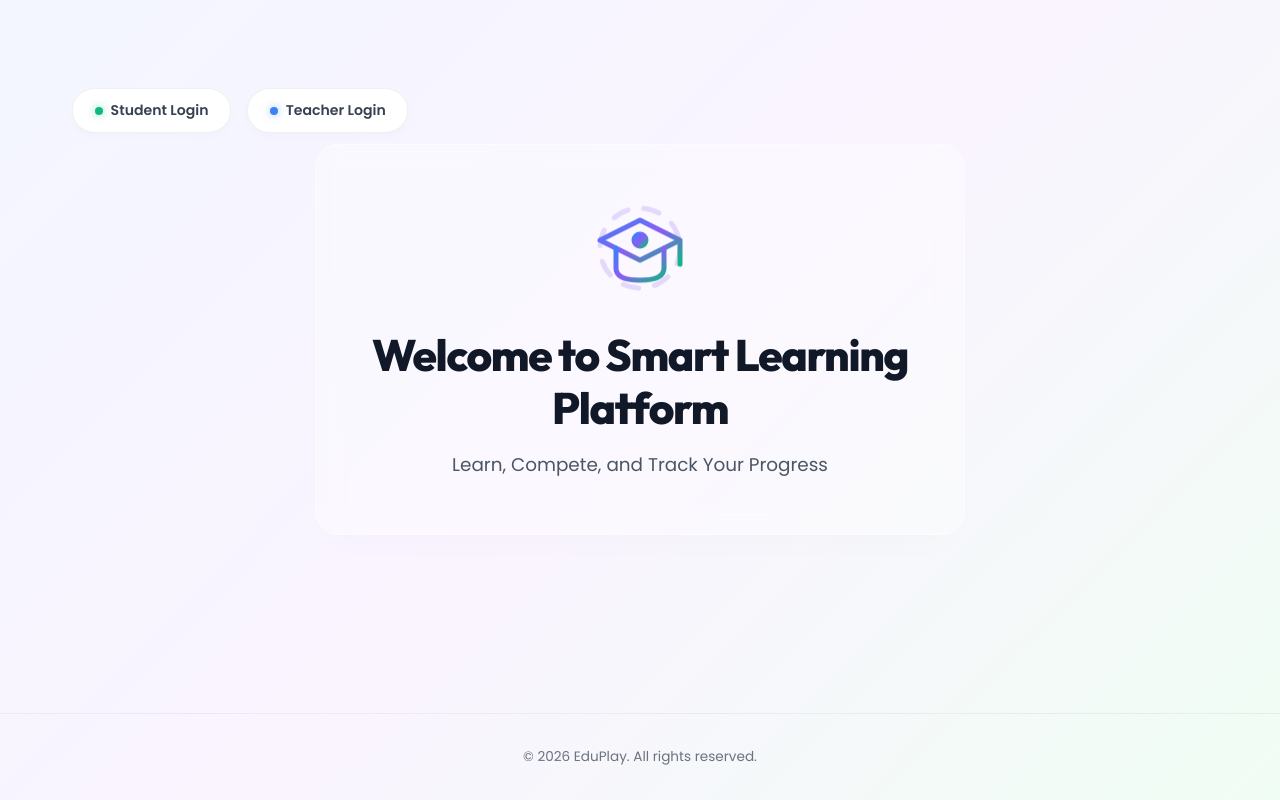
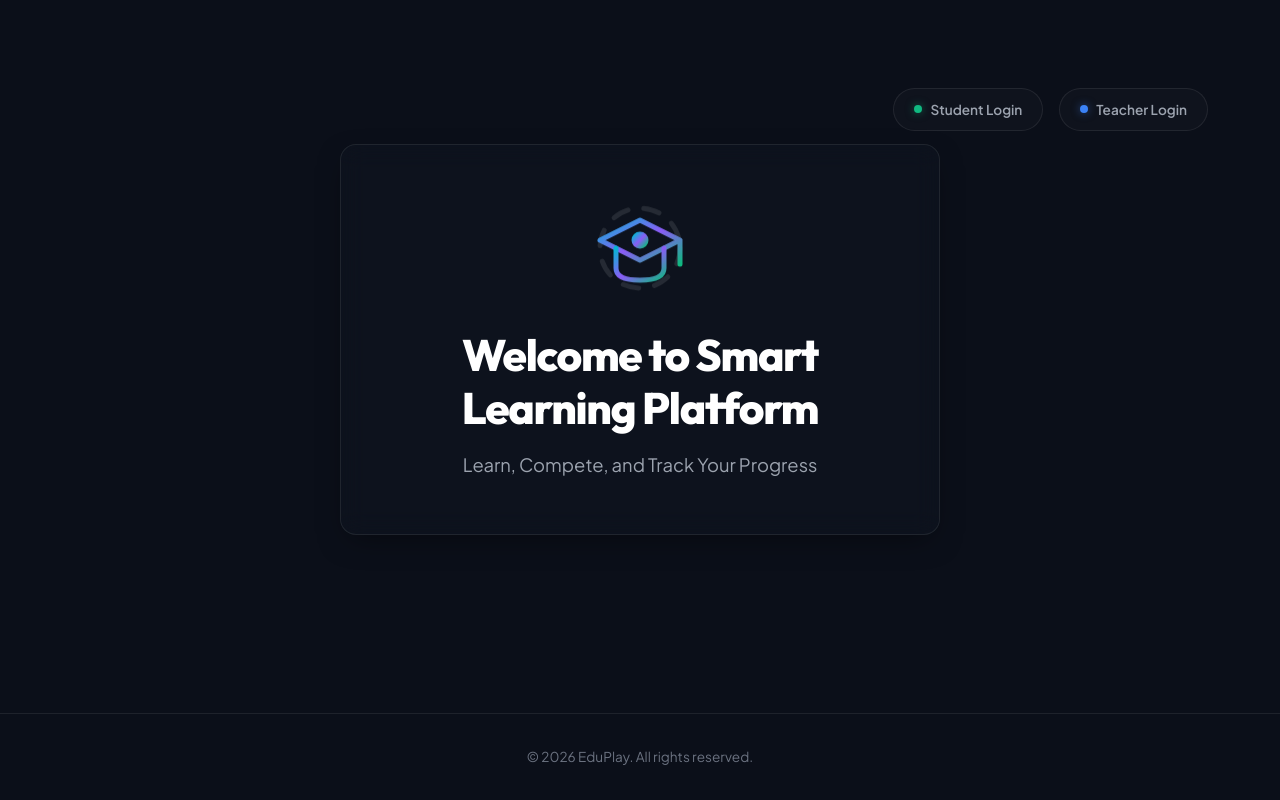
Before and after one commit to Akshai-ks/BrainBattle, a Django app: page / in a window 1280 px wide. Run offline with Django 5.2, Linux system fonts and the light colour scheme.

Commit message:
Homepage reverted to dark theme matching other pages and login moved to top-right

```diff
--- a/game_core/templates/game_core/index.html
+++ b/game_core/templates/game_core/index.html
@@ -5,8 +5,8 @@
 {% block content %}
 <div class="smart-portal-wrapper fade-in">
 
-    <!-- Top Left Login Actions -->
-    <div class="top-left-actions">
+    <!-- Top Right Login Actions -->
+    <div class="top-right-actions">
         <a href="{% url 'student_login' %}" class="portal-pill-btn student-pill">
             <span class="dot student-dot"></span> Student Login
         </a>
@@ -20,19 +20,19 @@
 
         <!-- Elegant Education/Gaming Vector Illustration -->
         <div class="illustration-wrapper">
-            <svg class="floating-icon" xmlns="http://www.w3.org/2000/svg" width="96" height="96" viewBox="0 0 24 24" fill="none" stroke="url(#pastel-grad)" stroke-width="1.25" stroke-linecap="round" stroke-linejoin="round">
+            <svg class="floating-icon" xmlns="http://www.w3.org/2000/svg" width="96" height="96" viewBox="0 0 24 24" fill="none" stroke="url(#accent-grad)" stroke-width="1.25" stroke-linecap="round" stroke-linejoin="round">
                 <defs>
-                    <linearGradient id="pastel-grad" x1="0%" y1="0%" x2="100%" y2="100%">
-                        <stop offset="0%" stop-color="#3b82f6" />
-                        <stop offset="50%" stop-color="#8b5cf6" />
-                        <stop offset="100%" stop-color="#10b981" />
+                    <linearGradient id="accent-grad" x1="0%" y1="0%" x2="100%" y2="100%">
+                        <stop offset="0%" stop-color="var(--accent-cyan)" />
+                        <stop offset="50%" stop-color="var(--accent-purple)" />
+                        <stop offset="100%" stop-color="var(--accent-green)" />
                     </linearGradient>
                 </defs>
-                <circle cx="12" cy="12" r="10" stroke-dasharray="4 4" stroke="rgba(139, 92, 246, 0.2)"/>
+                <circle cx="12" cy="12" r="10" stroke-dasharray="4 4" stroke="rgba(255, 255, 255, 0.1)"/>
                 <path d="M22 10v6M2 10l10-5 10 5-10 5-10-5z" />
                 <path d="M6 12v5c0 2 2 3 6 3s6-1 6-3v-5" />
-                <circle cx="12" cy="10" r="1.5" fill="url(#pastel-grad)" />
-                <line x1="9.5" y1="10" x2="14.5" y2="10" stroke="url(#pastel-grad)" stroke-width="1" />
+                <circle cx="12" cy="10" r="1.5" fill="url(#accent-grad)" />
+                <line x1="9.5" y1="10" x2="14.5" y2="10" stroke="url(#accent-grad)" stroke-width="1" />
             </svg>
         </div>
 
@@ -42,32 +42,11 @@
     </div>
 </div>
 
-<!-- Custom Page Overrides and Styling -->
+<!-- Custom Page Styling -->
 <style>
-    @import url('https://fonts.googleapis.com/css2?family=Poppins:wght@300;400;500;600;700;800&family=Inter:wght@300;400;500;600;700&display=swap');
-
-    /* Global Page Overrides */
-    body {
-        background: linear-gradient(135deg, #f3f6ff 0%, #faf4ff 50%, #f0fdf4 100%) !important;
-        color: #1f2937 !important;
-        font-family: 'Poppins', 'Inter', sans-serif !important;
-        min-height: 100vh;
-        margin: 0;
-        display: flex;
-        flex-direction: column;
-    }
-
-    /* Hide standard dark navbar on index */
+    /* Hide standard navbar on index to display custom login layout */
     #main-navbar {
         display: none !important;
-    }
-
-    /* Footer adjustments for light mode */
-    footer {
-        background: transparent !important;
-        border-top: 1px solid rgba(0, 0, 0, 0.05) !important;
-        color: #6b7280 !important;
-        margin-top: auto;
     }
 
     /* Main Container */
@@ -80,11 +59,11 @@
         padding: 6rem 2rem 2rem 2rem;
     }
 
-    /* Top Left Login Actions */
-    .top-left-actions {
+    /* Top Right Login Actions */
+    .top-right-actions {
         position: absolute;
         top: 2.5rem;
-        left: 2.5rem;
+        right: 2.5rem;
         display: flex;
         gap: 1rem;
         z-index: 100;
@@ -94,23 +73,22 @@
         display: inline-flex;
         align-items: center;
         gap: 0.5rem;
-        padding: 0.65rem 1.35rem;
-        background: #ffffff;
-        border: 1px solid rgba(0, 0, 0, 0.06);
+        padding: 0.6rem 1.25rem;
+        background: rgba(255, 255, 255, 0.02);
+        border: 1px solid rgba(255, 255, 255, 0.08);
         border-radius: 100px;
-        color: #374151;
-        font-size: 0.88rem;
+        color: var(--text-secondary);
+        font-size: 0.85rem;
         font-weight: 600;
         text-decoration: none;
-        box-shadow: 0 4px 10px rgba(0, 0, 0, 0.02);
         transition: all 0.25s cubic-bezier(0.4, 0, 0.2, 1);
     }
 
     .portal-pill-btn:hover {
         transform: translateY(-2px);
-        box-shadow: 0 6px 15px rgba(0, 0, 0, 0.06), 0 0 0 3px rgba(139, 92, 246, 0.08);
-        border-color: rgba(139, 92, 246, 0.2);
-        color: #111827;
+        background: rgba(255, 255, 255, 0.06);
+        border-color: rgba(255, 255, 255, 0.2);
+        color: #fff;
     }
 
     /* Status Indicator Dots */
@@ -122,26 +100,27 @@
     }
 
     .student-dot {
-        background: #10b981;
+        background: var(--accent-green);
         box-shadow: 0 0 8px rgba(16, 185, 129, 0.5);
     }
 
     .teacher-dot {
-        background: #3b82f6;
+        background: var(--accent-blue);
         box-shadow: 0 0 8px rgba(59, 130, 246, 0.5);
     }
 
     /* Centered Content Card */
     .portal-main-card {
-        max-width: 650px;
-        padding: 3.5rem 3rem;
+        max-width: 600px;
+        width: 100%;
+        padding: 3.5rem 2rem;
         text-align: center;
-        background: rgba(255, 255, 255, 0.35);
+        background: rgba(30, 41, 59, 0.15);
         backdrop-filter: blur(12px);
         -webkit-backdrop-filter: blur(12px);
-        border: 1px solid rgba(255, 255, 255, 0.45);
-        border-radius: 24px;
-        box-shadow: 0 20px 40px -15px rgba(0, 0, 0, 0.02);
+        border: 1px solid var(--border-color);
+        border-radius: var(--radius-md);
+        box-shadow: var(--shadow-card);
     }
 
     /* Floating Illustration wrapper */
@@ -159,7 +138,7 @@
     .main-title {
         font-size: 2.75rem;
         font-weight: 800;
-        color: #111827;
+        color: #fff;
         margin: 0 0 1rem 0;
         letter-spacing: -0.03em;
         line-height: 1.2;
@@ -167,7 +146,7 @@
 
     .main-subtitle {
         font-size: 1.15rem;
-        color: #4b5563;
+        color: var(--text-secondary);
         margin: 0;
         font-weight: 400;
         line-height: 1.5;
@@ -185,9 +164,10 @@
             padding: 8rem 1.5rem 2rem 1.5rem;
             align-items: flex-start;
         }
-        .top-left-actions {
+        .top-right-actions {
             top: 2rem;
             left: 50%;
+            right: auto;
             transform: translateX(-50%);
             width: calc(100% - 3rem);
             justify-content: center;
```
